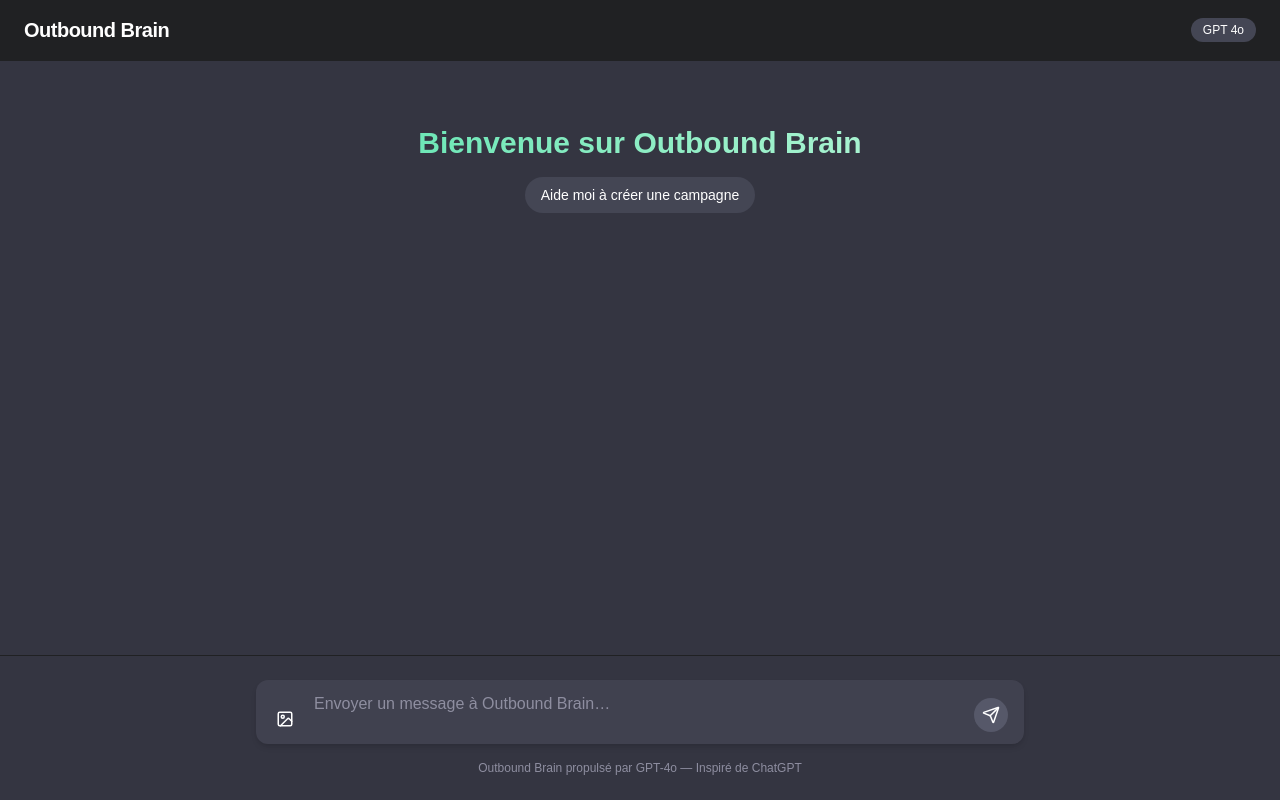
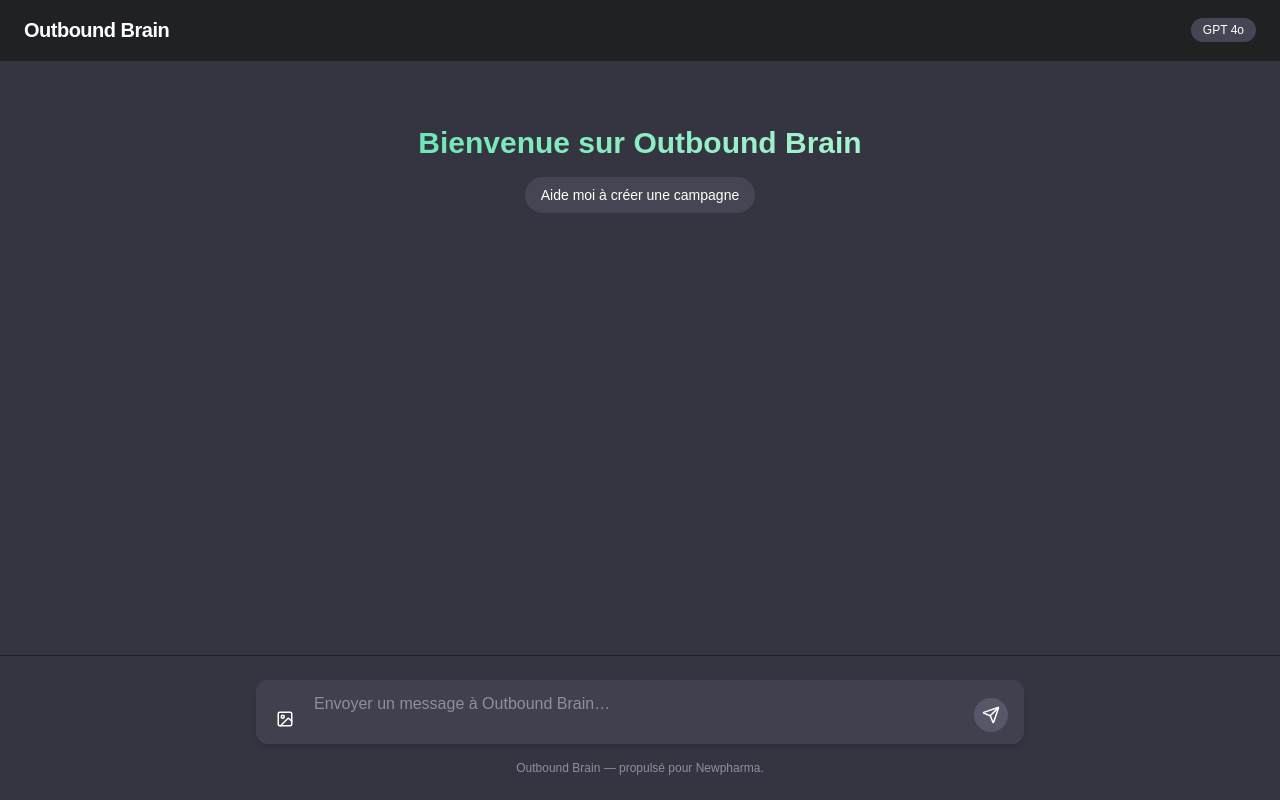
Before and after one commit to damientilman/ai-bot, a Next.js app: page / in a window 1280 px wide. Built offline with nearby package versions, Linux system fonts and the light colour scheme.

Commit message:
Ajustement footer

```diff
--- a/app/page.tsx
+++ b/app/page.tsx
@@ -228,7 +228,7 @@
           </div>
         </form>
         <div className="text-center text-xs text-[#8e8ea0] mt-4">
-          Outbound Brain propulsé par GPT-4o — Inspiré de ChatGPT
+          Outbound Brain — propulsé pour Newpharma.
         </div>
       </footer>
     </div>
```
